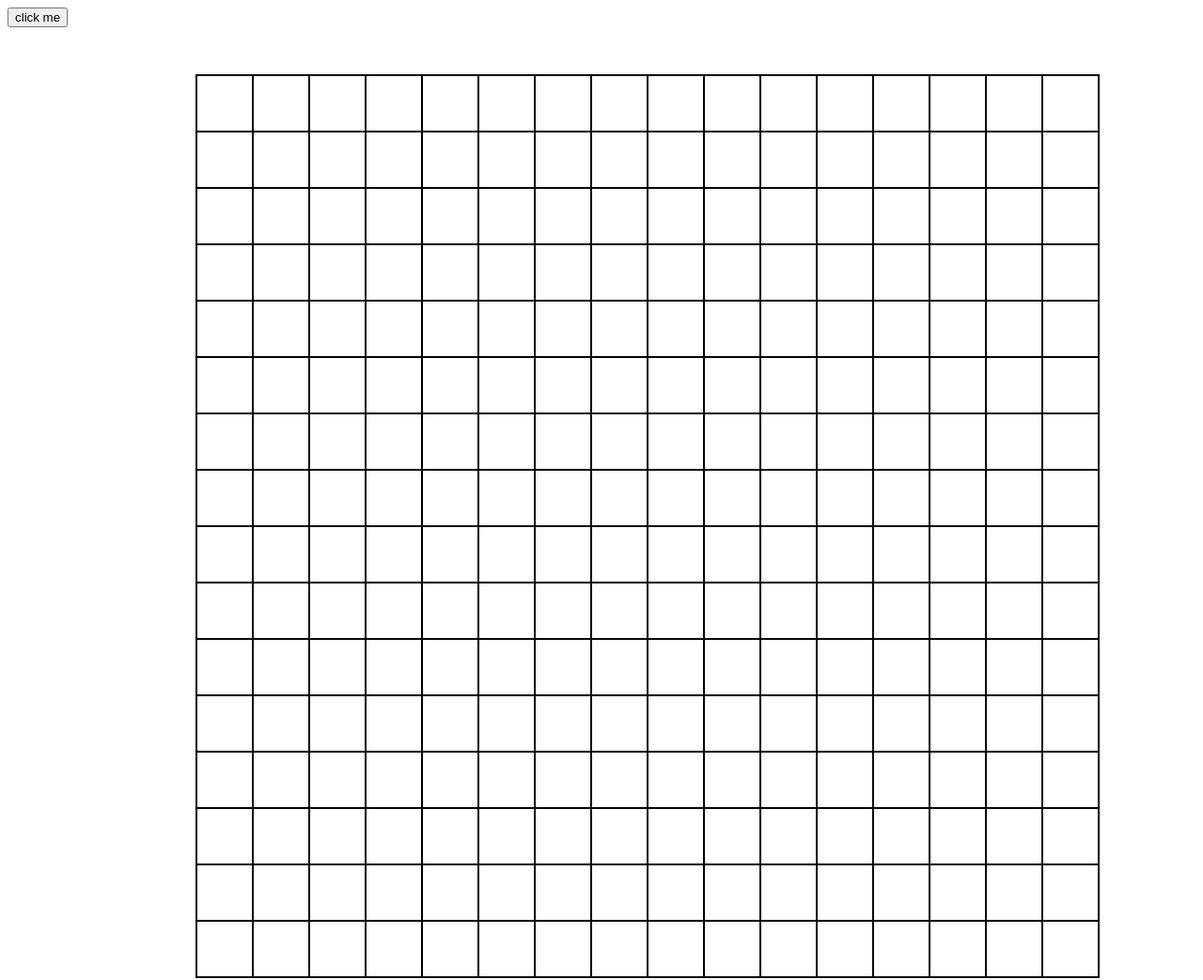
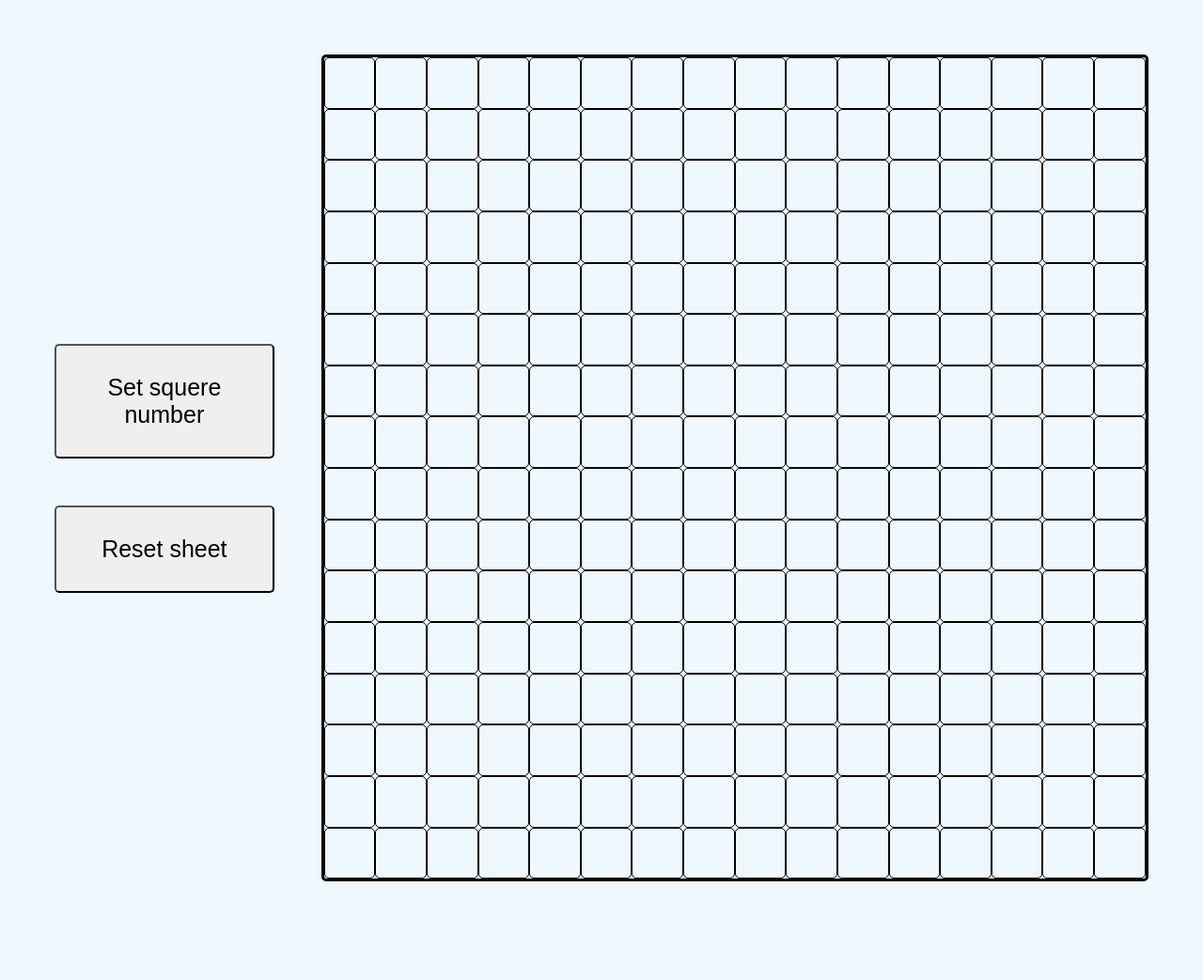
Before and after one commit to Czekoladowy-hub/Etch-a-Sketch-Project, a plain HTML site: page index.html in a window 1280 px wide. Shown: the whole page at 94% size. After the commit the page ends 996 px from the top, so only its background shows below. Drawn offline with Linux system fonts and the light colour scheme.

Commit message:
Add reset button, which set white background to whole sheet

```diff
--- a/index.html
+++ b/index.html
@@ -8,8 +8,15 @@
     <link rel="stylesheet" href="style.css" />
   </head>
   <body>
-    <button onclick="removeSheet()">click me</button>
-    <div id="mainContainer"></div>
+    <div id="mainContainer">
+      <div id="buttonContainer">
+        <button id="setSqueresBtn" onclick="removeSheet()">
+          Set squere number
+        </button>
+        <button id="setSqueresBtn" onclick="resetSheet()">Reset sheet</button>
+      </div>
+      <div id="squereContainer"></div>
+    </div>
     <script src="script.js"></script>
   </body>
 </html>
--- a/script.js
+++ b/script.js
@@ -1,9 +1,10 @@
-const mainContainer = document.querySelector("#mainContainer");
+const mainContainer = document.querySelector("#squereContainer");
 let squaresPerSite = 16;
 let squareWidth = mainContainer.clientWidth / squaresPerSite;
 const minInput = 2;
 const maxInput = 100;
 let userInput = "";
+let newArray = [];
 
 // create basic sheet
 for (let i = 1; i <= 256; i++) {
@@ -21,6 +22,7 @@ for (let i = 1; i <= 256; i++) {
   //   console.log(randomColor);
   // });
   mainContainer.appendChild(artDiv);
+  newArray.push(artDiv);
 }
 
 function removeSheet() {
@@ -49,3 +51,7 @@ function createCustomSheet(userInput) {
     mainContainer.appendChild(artDiv);
   }
 }
+
+function resetSheet() {
+  newArray.forEach((object) => (object.style.background = "white"));
+}
--- a/style.css
+++ b/style.css
@@ -1,8 +1,29 @@
+body {
+  text-align: center;
+  background-color: aliceblue;
+}
 #mainContainer {
-  border: 1px solid black;
+  display: inline-flex;
+  flex-direction: row;
+
+  padding: 50px;
+  margin: auto;
+  gap: 50px;
+}
+
+#buttonContainer {
+  align-self: center;
+  display: flex;
+  flex-direction: column;
+  gap: 50px;
+}
+
+#squereContainer {
+  border: 3px solid black;
+  border-radius: 5px;
   display: flex;
   flex-wrap: wrap;
-  margin: 50px 200px;
+
   width: 960px;
   aspect-ratio: 1;
 }
@@ -16,7 +37,16 @@
   justify-content: center;
   align-items: center;
   box-sizing: border-box;
+  border-radius: 5px;
 }
 .divArtHover {
   background-color: red;
 }
+
+#setSqueresBtn,
+button {
+  padding: 30px 20px;
+  font-size: 25px;
+  border: px solid black;
+  border-radius: 5px;
+}
```
